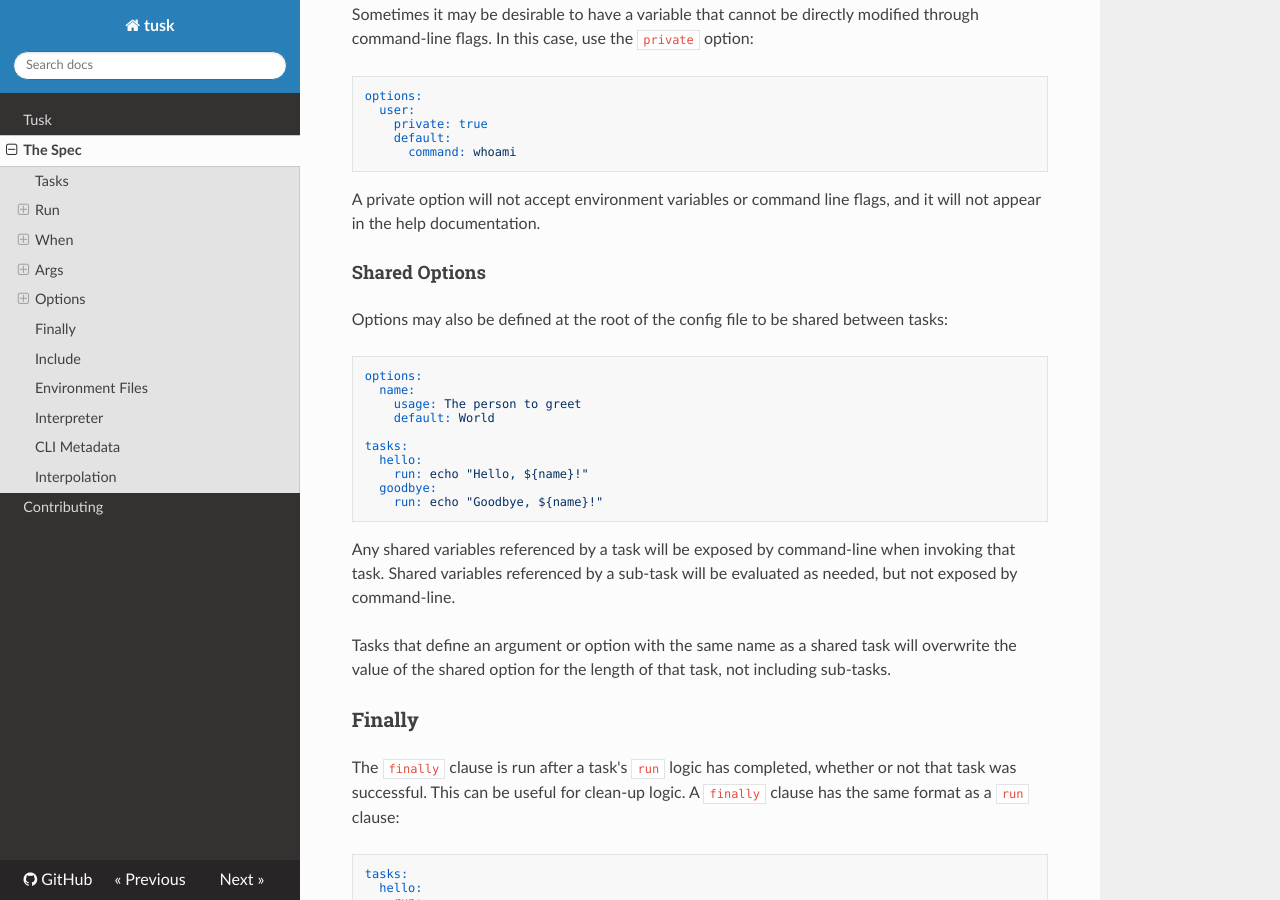
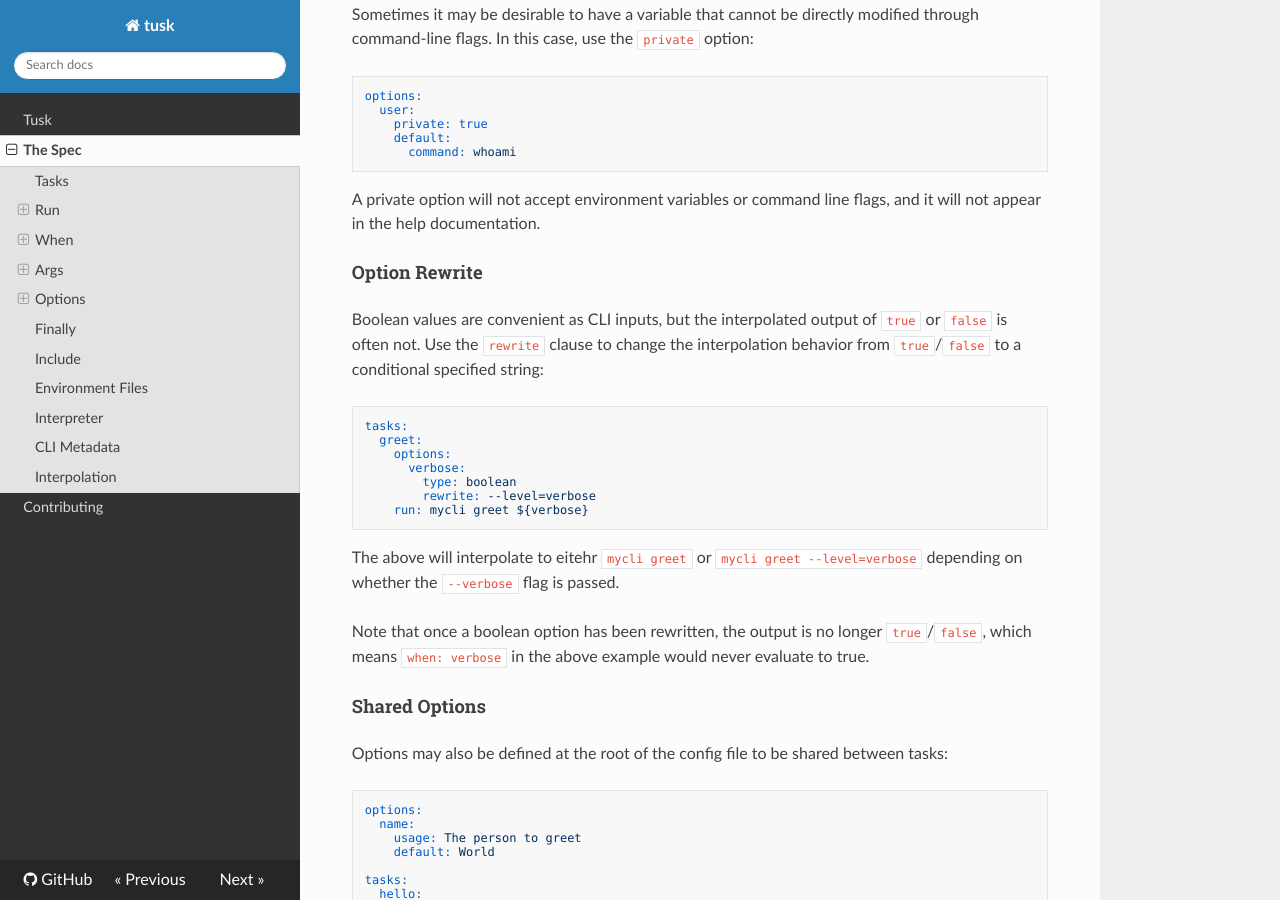
Before and after one commit to rliebz/tusk, an MkDocs documentation site: the page built from docs/spec.md, in a window 1280 px wide and 900 px high, scrolled down 10225 px. Built offline with MkDocs 1.6.1, drawn with Linux system fonts in a browser that asks for light colours; nearby versions of some CDN libraries.

Commit message:
Document rewrite clause

````diff
--- a/docs/spec.md
+++ b/docs/spec.md
@@ -593,6 +593,29 @@ options:
 A private option will not accept environment variables or command line flags,
 and it will not appear in the help documentation.
 
+#### Option Rewrite
+
+Boolean values are convenient as CLI inputs, but the interpolated output of
+`true` or `false` is often not. Use the `rewrite` clause to change the
+interpolation behavior from `true`/`false` to a conditional specified string:
+
+```yaml
+tasks:
+  greet:
+    options:
+      verbose:
+        type: boolean
+        rewrite: --level=verbose
+    run: mycli greet ${verbose}
+```
+
+The above will interpolate to eitehr `mycli greet` or `mycli greet --level=verbose`
+depending on whether the `--verbose` flag is passed.
+
+Note that once a boolean option has been rewritten, the output is no longer
+`true`/`false`, which means `when: verbose` in the above example would never
+evaluate to true.
+
 #### Shared Options
 
 Options may also be defined at the root of the config file to be shared between
````
Also changed, not shown: 1 other file.
